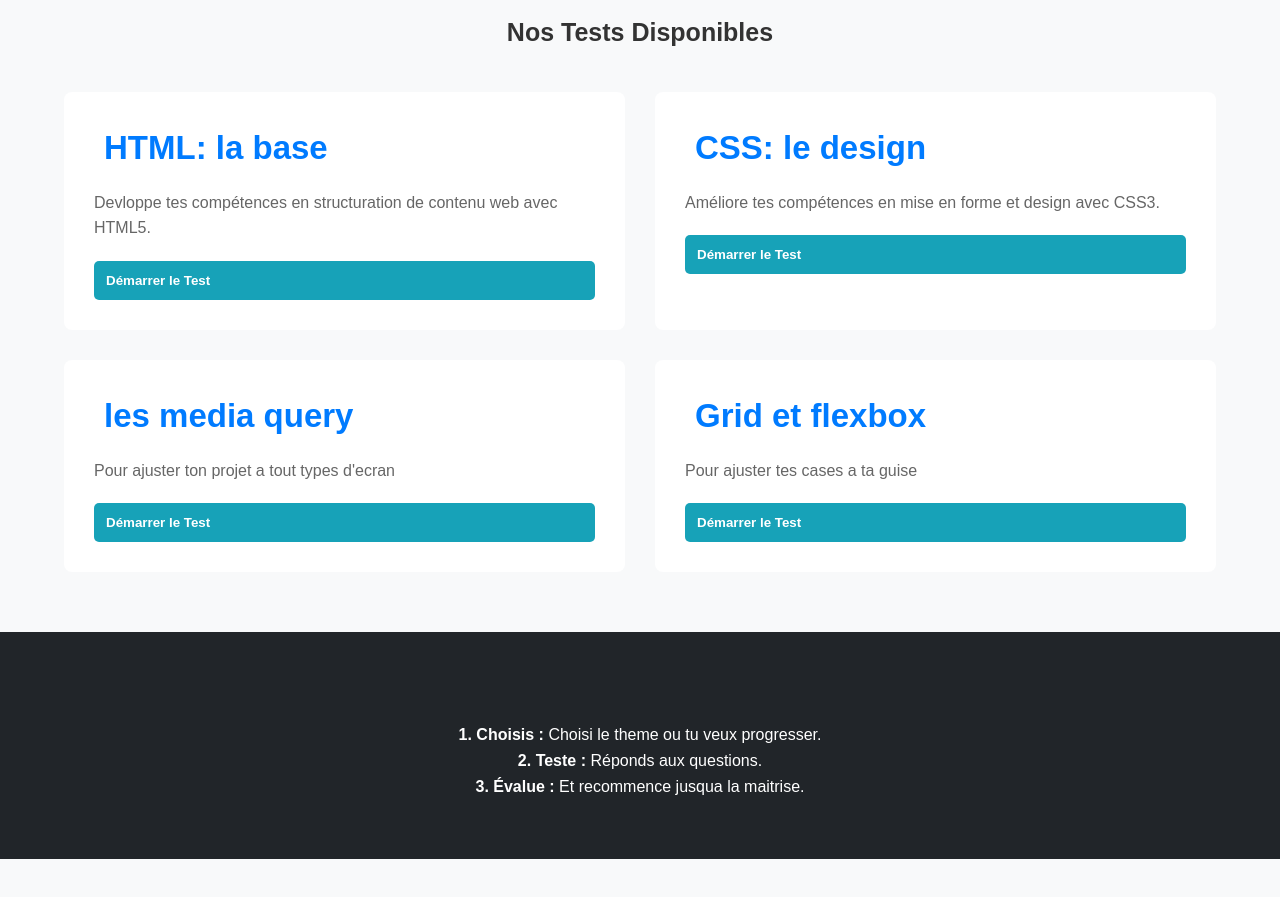
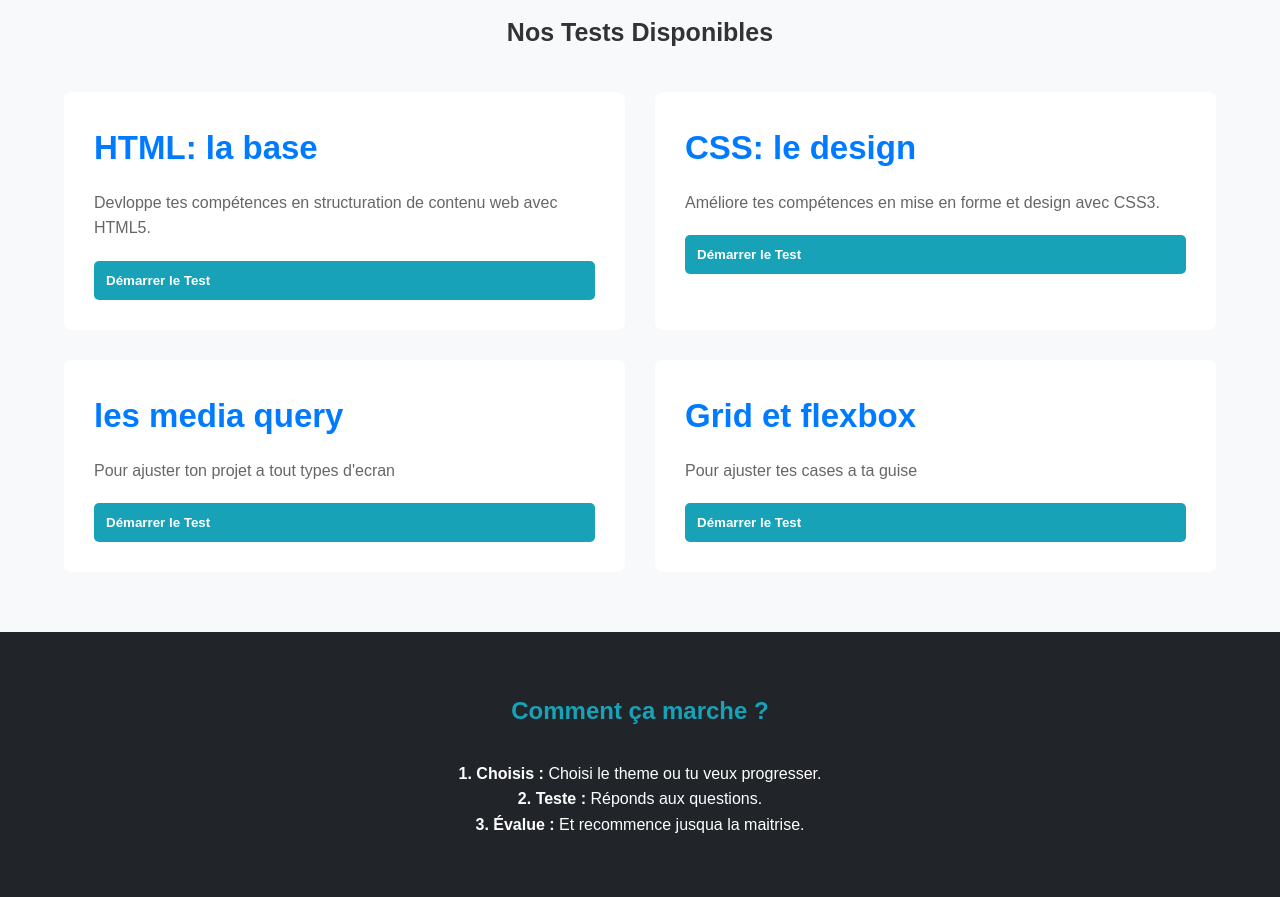
Before and after one commit to kremsshack/htmlcss-devoir, a plain HTML site: page index.html in a window 1280 px wide. Shown: the part 480-1377 px from the top of the page. Drawn offline with Linux system fonts and the light colour scheme.

Commit message:
ajustement

```diff
--- a/index.html
+++ b/index.html
@@ -29,7 +29,7 @@
 
       <div class="test-grid">
         <div class="test-card">
-          <h3><i class="html"></i> HTML: la base</h3>
+          <h3>HTML: la base</h3>
           <p>
             Devloppe tes compétences en structuration de contenu web avec HTML5.
           </p>
@@ -37,19 +37,19 @@
         </div>
 
         <div class="test-card">
-          <h3><i class="css"></i> CSS: le design</h3>
+          <h3>CSS: le design</h3>
           <p>Améliore tes compétences en mise en forme et design avec CSS3.</p>
           <button class="test-button">Démarrer le Test</button>
         </div>
 
         <div class="test-card">
-          <h3><i class="responsiv"></i> les media query</h3>
+          <h3>les media query</h3>
           <p>Pour ajuster ton projet a tout types d'ecran</p>
           <button class="test-button">Démarrer le Test</button>
         </div>
 
         <div class="test-card">
-          <h3><i class="Grid"></i> Grid et flexbox</h3>
+          <h3>Grid et flexbox</h3>
           <p>Pour ajuster tes cases a ta guise</p>
           <button class="test-button">Démarrer le Test</button>
         </div>
@@ -58,7 +58,7 @@
 
     <section id="comment-ca-marche" class="section-comment-ca-marche">
       <div class="container">
-        <h2><i class="questions"></i></h2>
+        <h2>Comment ça marche ?</h2>
         <div class="choix-etapes">
           <p>
             <strong>1. Choisis :</strong> Choisi le theme ou tu veux progresser.
@@ -72,7 +72,6 @@
     <aside class="important-info-section">
       <div class="container">
         <div class="info-box">
-          <i class="Information"></i>
           <h3>Information Importante</h3>
           <p>Ce site est un projet fictif.</p>
         </div>
```
